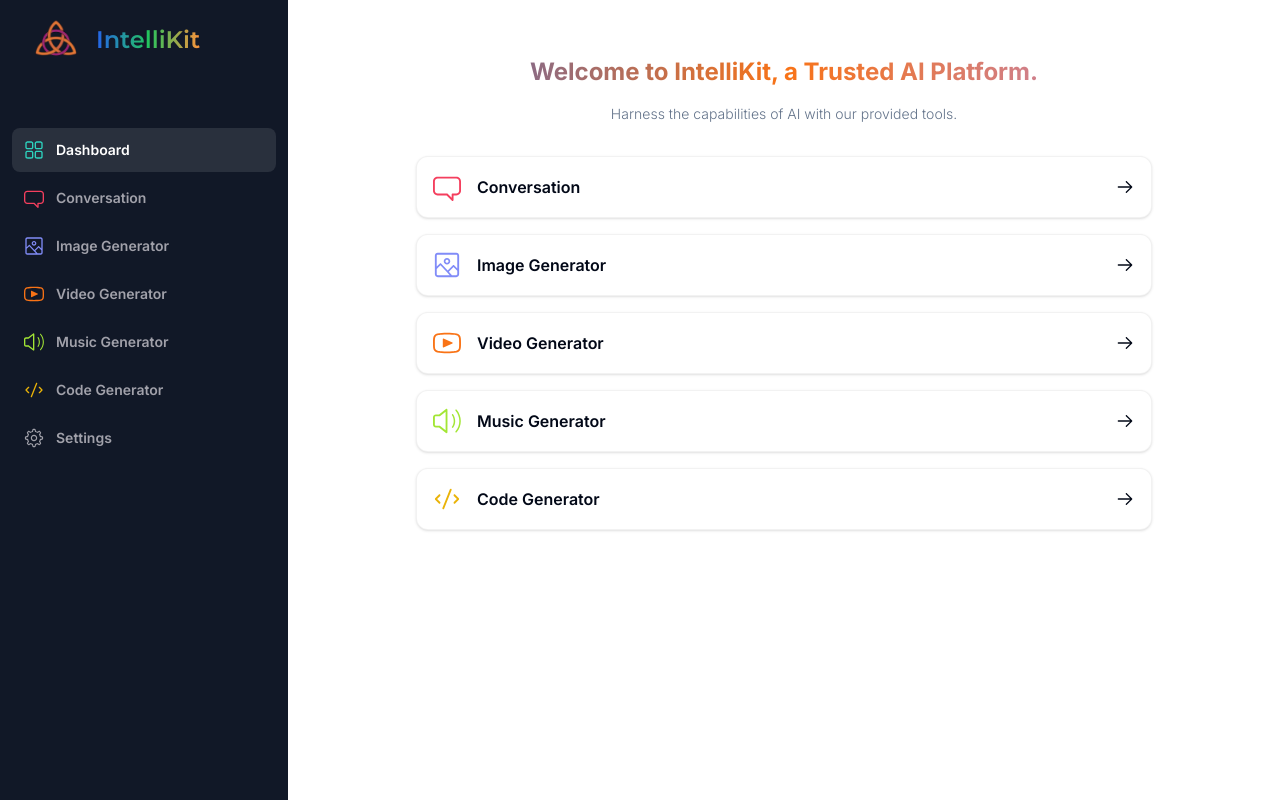
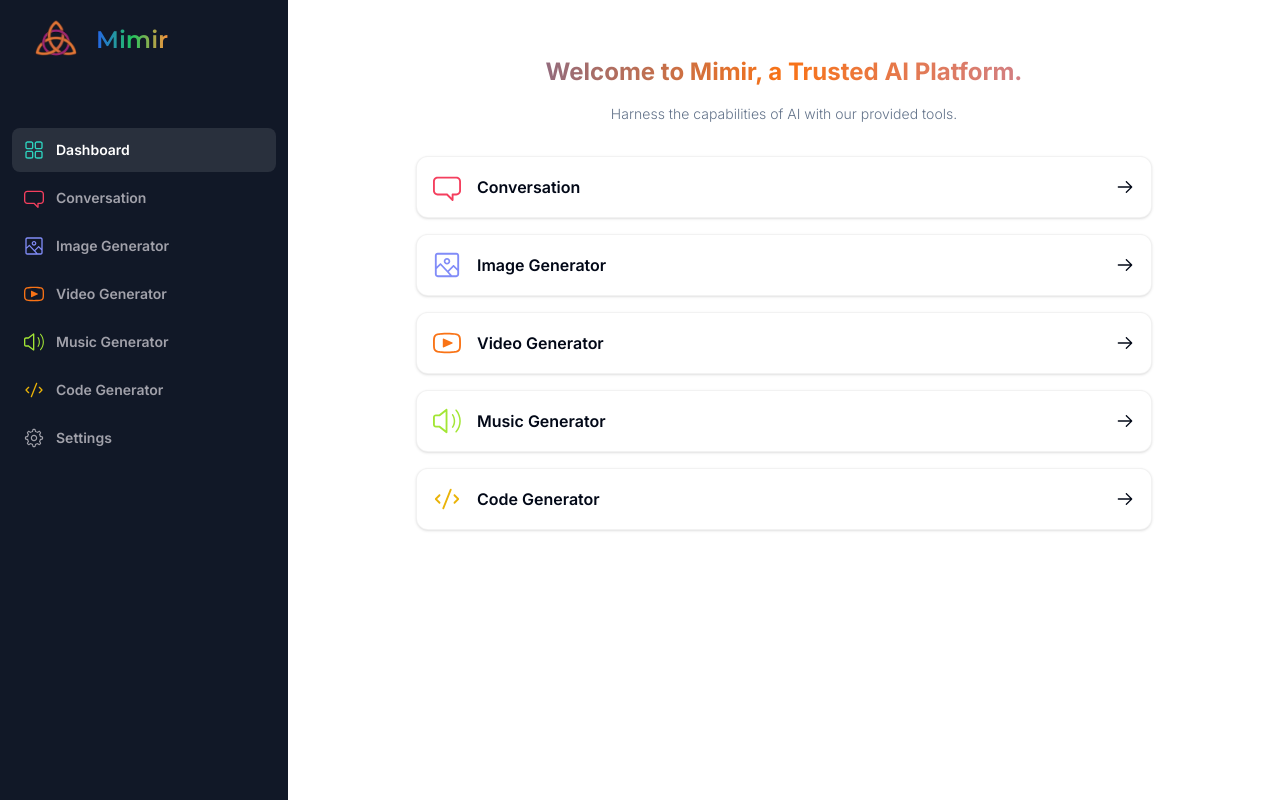
Before and after one commit to Erick559/Intelli-Kit, a Next.js app: page /dashboard in a window 1280 px wide. Built offline with nearby package versions, Linux system fonts and the light colour scheme.

Commit message:
feat: Change every instance of intellikit to Mimir the new name.

```diff
--- a/app/(dashboard)/(routes)/dashboard/page.tsx
+++ b/app/(dashboard)/(routes)/dashboard/page.tsx
@@ -49,7 +49,7 @@ const DashboardPage = () => {
       <div>
         <div className="mb-8 space-y-4">
           <h2 className="text-2xl md:text4xl font-bold text-center bg-gradient-to-r from-blue-600 via-orange-500 to-violet-400 text-transparent bg-clip-text">
-            Welcome to IntelliKit, a Trusted AI Platform.
+            Welcome to Mimir, a Trusted AI Platform.
           </h2>
           <p className="text-muted-foreground font-light text-sm md:text:lg text-center">
             Harness the capabilities of AI with our provided tools.
--- a/app/layout.tsx
+++ b/app/layout.tsx
@@ -7,7 +7,7 @@ import "./globals.css";
 const inter = Inter({ subsets: ["latin"] });
 
 export const metadata: Metadata = {
-  title: "IntelliKit",
+  title: "Mimir",
   description: "AI Platform boasting various AI tools.",
 };
 
--- a/components/sidebar.tsx
+++ b/components/sidebar.tsx
@@ -76,7 +76,7 @@ const Sidebar = () => {
                         />
                     </div>
                     <h1 className={cn("font-bold text-2xl bg-gradient-to-r from-blue-600 via-green-500 to-orange-400 inline-block text-transparent bg-clip-text", montserrat.className)}>
-                        IntelliKit
+                        Mimir
                     </h1>
                 </Link>
                 <div className="space-y-1">
```
